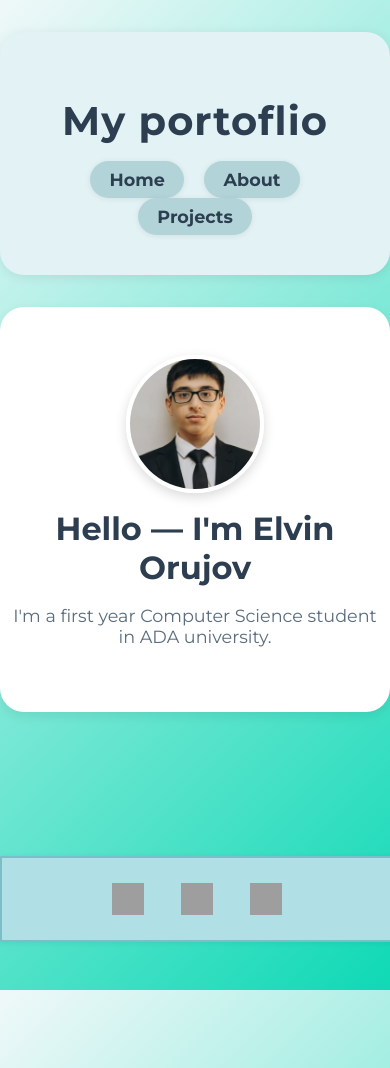
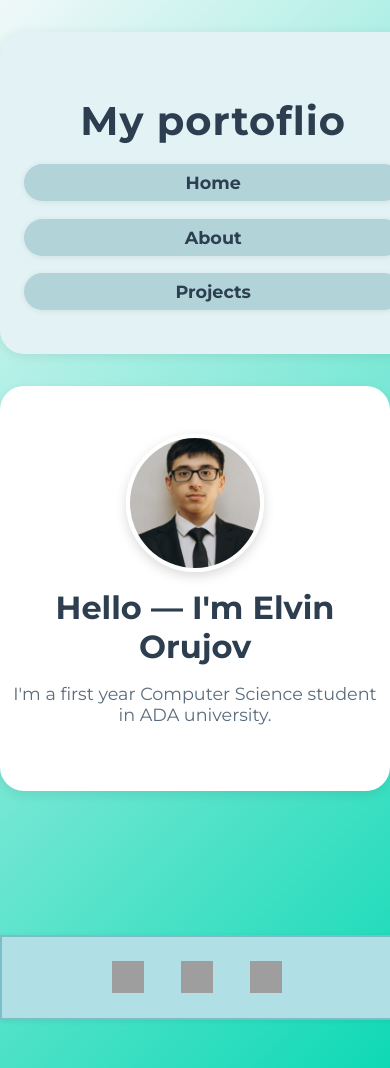
Before and after one commit to El-wino/site1101-portfolio, a Jekyll site: the page built from index.markdown, in a window 390 px wide. Built offline with Jekyll 4.4.1, drawn with Linux system fonts in a browser that asks for light colours; grey boxes are pictures that could not be loaded.

Commit message:
Fix mobile bug 1

```diff
--- a/assets/main.css
+++ b/assets/main.css
@@ -176,4 +176,18 @@ footer a:hover {
   main { padding: 1rem 0.5rem; }
   .profile-hero { flex-direction: column; gap: 1.2rem; text-align: center; }
   .profile-photo { width: 100px; height: 100px; }
+  nav {
+    display: flex;
+    flex-direction: column;
+    align-items: center;
+    gap: 0.7rem;
+  }
+  .nav-dark-box {
+    display: block;
+    width: 90vw;
+    max-width: 340px;
+    margin: 0.2rem 0;
+    text-align: center;
+    font-size: 1.1rem;
+  }
 }
```
